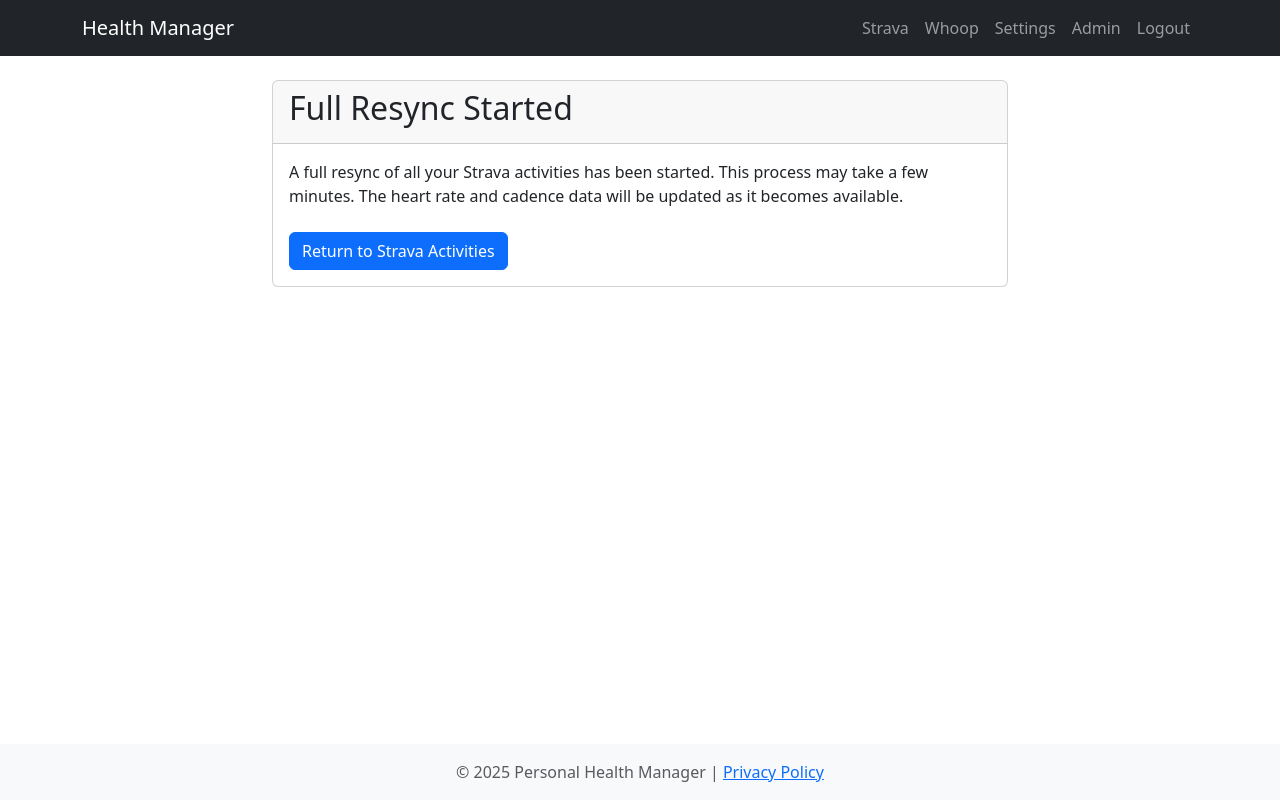
After one commit to bradfeld/personal-health-manager, a Django app: page /sync/strava/full/ in a window 1280 px wide. The commit adds this page. Run offline with Django 5.2, Linux system fonts and the light colour scheme; the visitor is signed in with stand-in values (Sample User, id 1); parts of the project's set-up code (start-up, migrations or seed data) failed here and were passed over.

Commit message:
Add full Strava resync functionality for heart rate and cadence data

```diff
--- a/health_manager/urls.py
+++ b/health_manager/urls.py
@@ -9,7 +9,7 @@ from users.views import RegisterView, settings, delete_user, CustomPasswordChang
 from integrations.views import (
     sync_strava, sync_whoop, whoop_webhook,
     connect_strava, complete_strava,
-    connect_whoop
+    connect_whoop, full_resync_strava
 )
 
 urlpatterns = [
@@ -43,6 +43,7 @@ urlpatterns = [
 
     # Other URLs
     path('sync/strava/', sync_strava, name='sync_strava'),
+    path('sync/strava/full/', full_resync_strava, name='full_resync_strava'),
     path('sync/whoop/', sync_whoop, name='sync_whoop'),
     path('webhooks/whoop/', whoop_webhook, name='whoop_webhook'),
 ]
--- a/integrations/views.py
+++ b/integrations/views.py
@@ -18,6 +18,7 @@ from datetime import datetime, timezone, timedelta
 import secrets
 import string
 import os
+import subprocess
 
 logger = logging.getLogger(__name__)
 
@@ -52,18 +53,17 @@ def sync_whoop(request):
 
 @login_required
 def connect_strava(request):
-    """Custom view to handle Strava authentication"""
-    try:
-        # Check if already connected
-        if UserIntegration.objects.filter(user=request.user, provider='strava').exists():
-            return redirect('settings')
+    client_id = settings.SOCIAL_AUTH_STRAVA_KEY
+    redirect_uri = request.build_absolute_uri('/complete/strava/')
 
-        # Redirect to Strava OAuth
-        auth_url = f"https://www.strava.com/oauth/authorize?client_id={settings.SOCIAL_AUTH_STRAVA_KEY}&redirect_uri={request.build_absolute_uri('/complete_strava/')}&response_type=code&scope=read,activity:read_all&approval_prompt=force"
-        return redirect(auth_url)
-    except Exception as e:
-        logger.error(f"Error connecting to Strava: {str(e)}")
-        return render(request, 'error.html', {'error': str(e)})
+    # Define the desired scope
+    scope = 'read,activity:read_all'
+
+    # Construct the authorization URL
+    auth_url = f"https://www.strava.com/oauth/authorize?client_id={client_id}&redirect_uri={redirect_uri}&response_type=code&scope={scope}"
+
+    # Redirect the user to the Strava authorization page
+    return redirect(auth_url)
 
 @login_required
 def complete_strava(request):
@@ -313,3 +313,20 @@ def whoop_webhook(request):
         logger.error(f"Error processing Whoop webhook: {str(e)}")
         logger.exception("Exception details:")
         return HttpResponse("Internal server error", status=500)
+
+@login_required
+def full_resync_strava(request):
+    try:
+        # Run the management command in the background
+        subprocess.Popen(['python', 'manage.py', 'resync_strava_activities'])
+
+        # Show a message to the user that the resync has been triggered
+        return render(request, 'info.html', {
+            'title': 'Full Resync Started',
+            'message': 'A full resync of all your Strava activities has been started. This process may take a few minutes. The heart rate and cadence data will be updated as it becomes available.',
+            'redirect_url': '/strava/',
+            'redirect_text': 'Return to Strava Activities'
+        })
+    except Exception as e:
+        logger.error(f"Error triggering full Strava resync: {str(e)}")
+        return render(request, 'error.html', {'error': str(e)})
--- a/templates/core/activity_list.html
+++ b/templates/core/activity_list.html
@@ -32,6 +32,7 @@
                             <small class="text-muted me-2">Last sync: <span class="local-datetime" data-datetime="{{ last_sync|localize_datetime }}"></span></small>
                             {% endif %}
                             <a href="{% url 'sync_strava' %}" class="btn btn-primary">Sync</a>
+                            <a href="{% url 'full_resync_strava' %}" class="btn btn-outline-primary ms-2" title="Resync all activities with heart rate and cadence data">Full Resync</a>
                         </div>
                     </div>
                 </div>
@@ -145,6 +146,7 @@
                         <small class="text-muted me-2">Last sync: <span class="local-datetime" data-datetime="{{ last_sync|localize_datetime }}"></span></small>
                         {% endif %}
                         <a href="{% url 'sync_strava' %}" class="btn btn-primary">Sync</a>
+                        <a href="{% url 'full_resync_strava' %}" class="btn btn-outline-primary ms-2" title="Resync all activities with heart rate and cadence data">Full Resync</a>
                     </div>
                 </div>
             </div>
--- /dev/null
+++ b/templates/info.html
@@ -0,0 +1,23 @@
+{% extends 'base.html' %}
+
+{% block title %}{{ title }} - Health Manager{% endblock %}
+
+{% block content %}
+<div class="row">
+    <div class="col-md-8 offset-md-2">
+        <div class="card">
+            <div class="card-header">
+                <h2>{{ title }}</h2>
+            </div>
+            <div class="card-body">
+                <p>{{ message }}</p>
+                {% if redirect_url %}
+                <div class="mt-4">
+                    <a href="{{ redirect_url }}" class="btn btn-primary">{{ redirect_text|default:"Continue" }}</a>
+                </div>
+                {% endif %}
+            </div>
+        </div>
+    </div>
+</div>
+{% endblock %}
```
Also changed, not shown: core/management/commands/resync_strava_activities.py (added, +53 -0 lines), core/management/__init__.py (added), core/management/commands/__init__.py (added).
